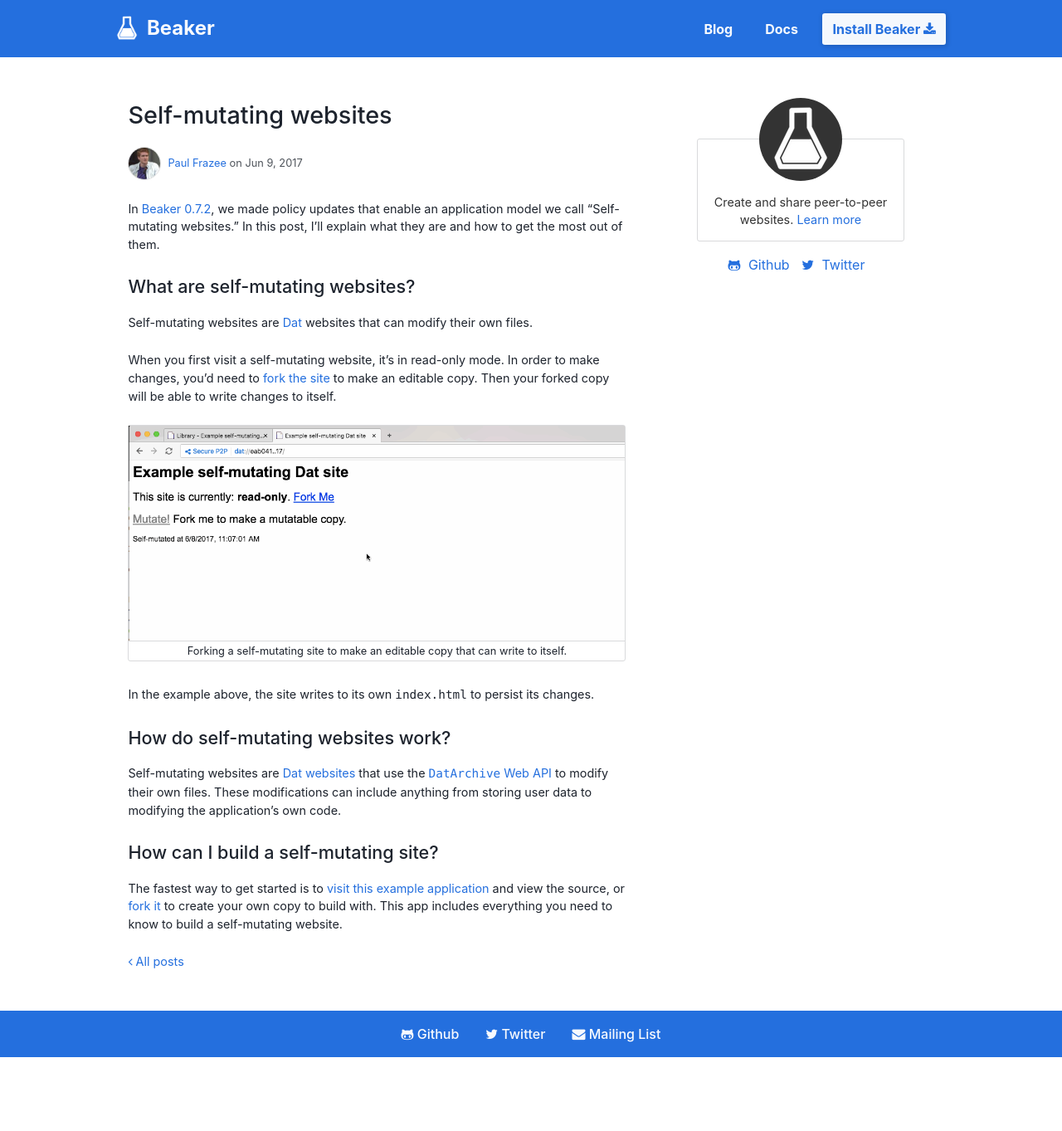
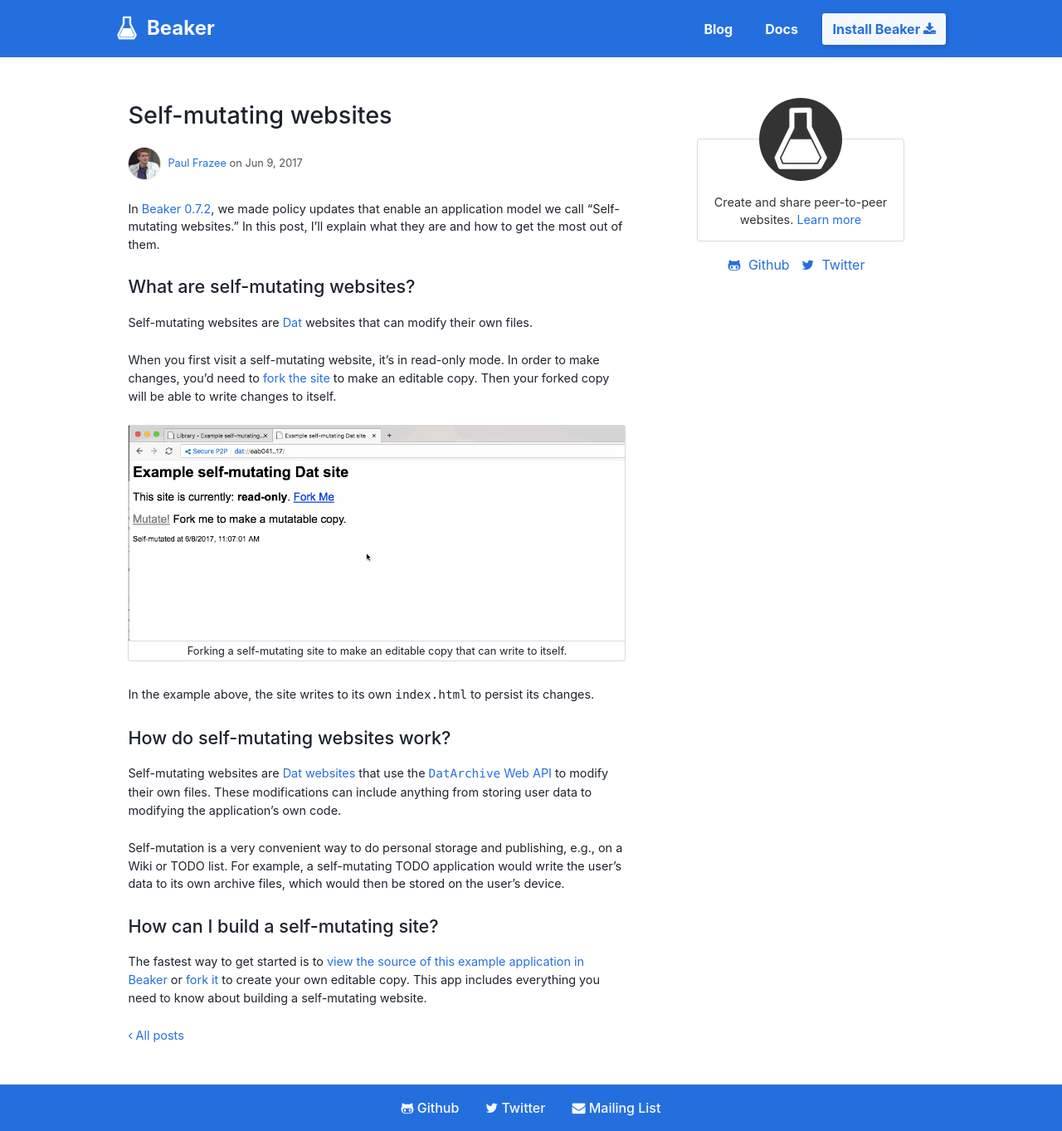
Before and after one commit to beakerbrowser/beakerbrowser.com, a Jekyll site: the page built from _posts/2017-06-09-self-mutating-websites.md, in a window 1280 px wide. Shown: the whole page at 83% size. Built offline with Jekyll 4.4.1, drawn with Linux system fonts in a browser that asks for light colours; before the commit the page ends 1274 px from its top, so only the background shows below that.

Commit message:
Tighten up grammar, eg -> e.g.,

```diff
--- a/_posts/2017-06-09-self-mutating-websites.md
+++ b/_posts/2017-06-09-self-mutating-websites.md
@@ -28,7 +28,8 @@
 
 Self-mutating websites are [Dat websites](/docs/using-beaker/the-peer-to-peer-web.html) that use the [`DatArchive` Web API](/docs/apis/dat.html) to modify their own files. These modifications can include anything from storing user data to modifying the application's own code.
 
+Self-mutation is a very convenient way to do personal storage and publishing, e.g., on a Wiki or TODO list. For example, a self-mutating TODO application would write the user's data to its own archive files, which would then be stored on the user's device.
 
 ## How can I build a self-mutating site?
 
-The fastest way to get started is to [visit this example application](dat://6ef097c861c8c1857aefa9b2e9700d3061955d4552c492ab1e3f69ca77fdcba7) and view the source, or [fork it](TODO) to create your own copy to build with. This app includes everything you need to know to build a self-mutating website.
+The fastest way to get started is to [view the source of this example application in Beaker](dat://6ef097c861c8c1857aefa9b2e9700d3061955d4552c492ab1e3f69ca77fdcba7) or [fork it](/docs/using-beaker/forking-sites.html) to create your own editable copy. This app includes everything you need to know about building a self-mutating website.
```
